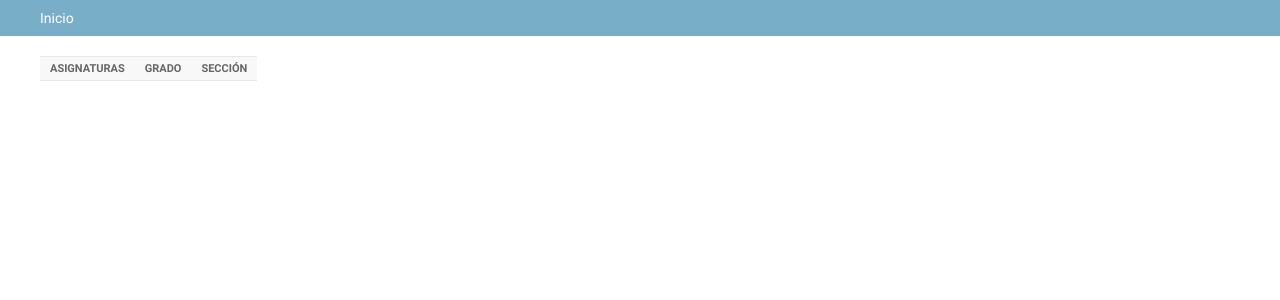
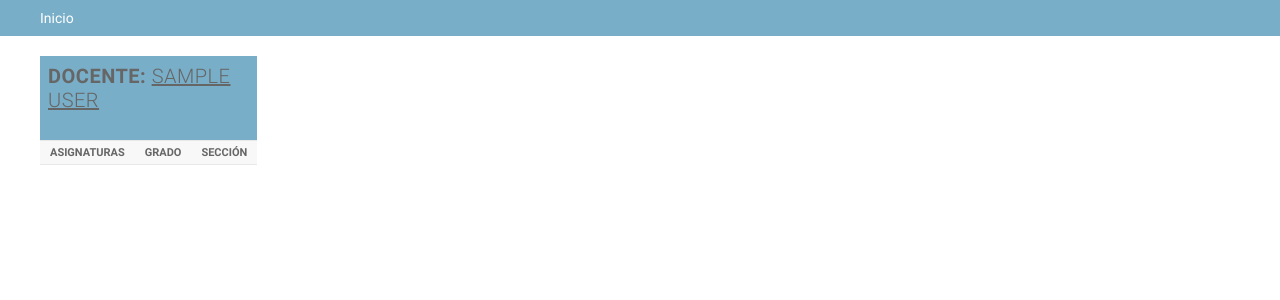
Before and after one commit to fernandohernandezpaz/web_school, a Django app: page /school/1/asignaturas_grado_seccion in a window 1280 px wide. Shown: the part 20-320 px from the top of the page. Run offline with Django 3.2, Linux system fonts and the light colour scheme; the visitor is signed in with stand-in values (Sample User, id 1); data comes from the database, SQL or seed files in the repository; data that the repository does not hold is empty; parts of the project's set-up code (start-up, migrations or seed data) failed here and were passed over.

Commit message:
agregando nombre de docente a listado de asignaturas

```diff
--- a/school/models.py
+++ b/school/models.py
@@ -1,5 +1,3 @@
-import datetime
-
 from django.db import models
 from django.contrib.auth.models import User
 from .validations import validateQuantityDigits
--- a/school/templates/listview_coursesgradesection.html
+++ b/school/templates/listview_coursesgradesection.html
@@ -8,6 +8,9 @@
                 {% csrf_token %}
                 <div class="results">
                     <table id="result_list">
+                        <caption>
+                            <h1><strong>Docente:</strong> <u>{{ teacher.first_name }} {{ teacher.last_name }}</u></h1>
+                        </caption>
                         <thead>
                         <tr>
                             <th>Asignaturas</th>
--- a/school/views.py
+++ b/school/views.py
@@ -5,6 +5,7 @@ from .forms import MatriculationForm
 from .models import (Matriculation, Student, Family,
                      UserCoursesByYear, CourseGradeSection,
                      Note)
+from django.contrib.auth.models import User
 from django.db.models import F
 from django.forms.models import model_to_dict
 from django.views.generic.list import ListView
@@ -89,6 +90,9 @@ class NewViewCourseGradeSectionList(CheckIsLoggin, ListView):
     def get_context_data(self, **kwargs):
         context = super().get_context_data(**kwargs)
         context['teacher_id'] = self.kwargs['teacher_id']
+        context['teacher'] = User.objects. \
+            filter(id=self.kwargs['teacher_id']). \
+            first()
         return context
 
     def get_queryset(self):
```
